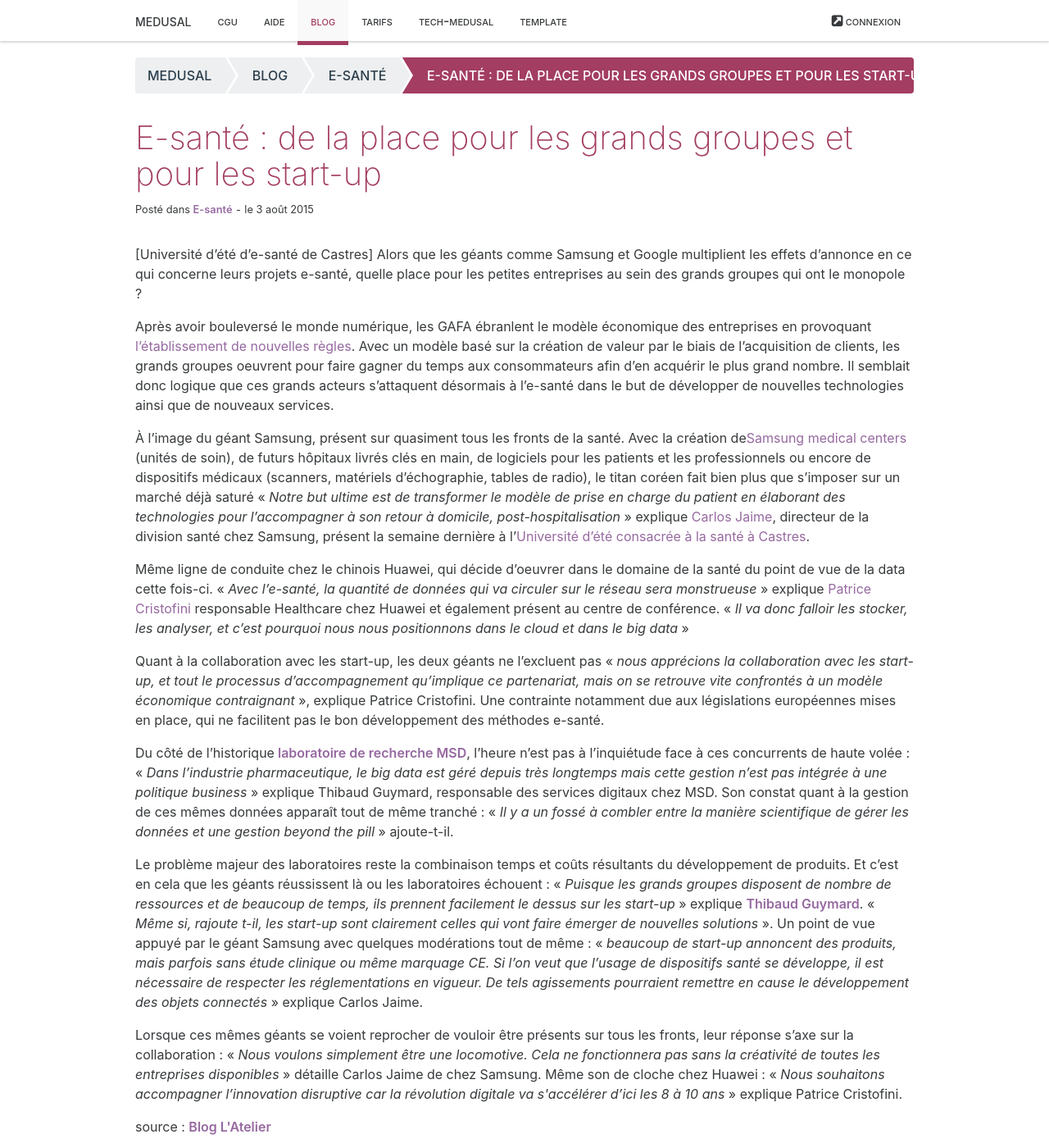
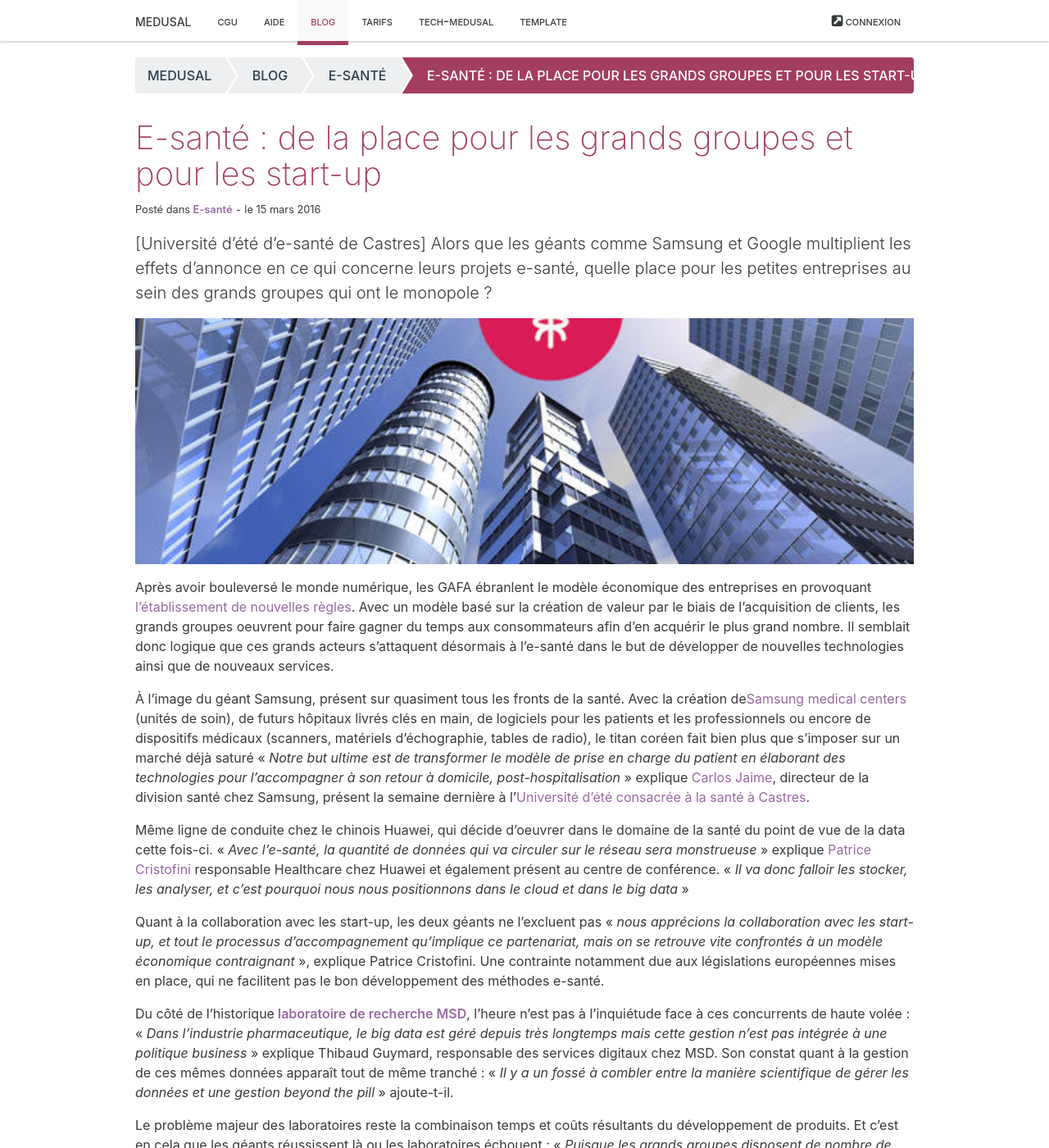
Before and after one commit to medusal/medusal.github.io, a Jekyll site: the page built from _posts/2015-08-03-latelier-e-sante-de-la-place-pour-les-grands-groupes-et-pour-les-start-up.html, in a window 1280 px wide and 1400 px high. Shown: the whole window at 82% size. Built offline with Jekyll 4.4.1, drawn with Linux system fonts in a browser that asks for light colours.

Commit message:
Update from Forestry.io - 2015-08-03-latelier-e-sante-de-la-place-pour-les-grands-groupes-et-pour-les-start-up.html

```diff
--- a/_posts/2015-08-03-latelier-e-sante-de-la-place-pour-les-grands-groupes-et-pour-les-start-up.html
+++ b/_posts/2015-08-03-latelier-e-sante-de-la-place-pour-les-grands-groupes-et-pour-les-start-up.html
@@ -1,15 +1,17 @@
 ---
 title: 'E-santé : de la place pour les grands groupes et pour les start-up'
-date: 2015-08-03 10:51:10.000000000 +02:00
+date: '2016-03-15 08:51:00'
 type: post
 categories:
 - E-sante
 tags: []
-banner: null
-excerpt: ''
+banner: "/assets/atelier-grands-groupes-attaquent-e-sante.jpg"
+excerpt: "[Université d’été d’e-santé de Castres] Alors que les géants comme Samsung
+  et Google multiplient les effets d’annonce en ce qui concerne leurs projets e-santé,
+  quelle place pour les petites entreprises au sein des grands groupes qui ont le
+  monopole ?"
 author: Yacine Sedrati
 ---
-<p>[Université d’été d’e-santé de Castres] Alors que les géants comme Samsung et Google multiplient les effets d’annonce en ce qui concerne leurs projets e-santé, quelle place pour les petites entreprises au sein des grands groupes qui ont le monopole ?</p>
 <p style="font-weight:inherit;font-style:inherit;">Après avoir bouleversé le monde numérique, les GAFA ébranlent le modèle économique des entreprises en provoquant <a style="font-weight:inherit;font-style:inherit;" href="http://www.fabernovel.com/fr/work/study-gafanomics-new-economy-new-rules/">l’établissement de nouvelles règles</a>. Avec un modèle basé sur la création de valeur par le biais de l’acquisition de clients, les grands groupes oeuvrent pour faire gagner du temps aux consommateurs afin d’en acquérir le plus grand nombre. Il semblait donc logique que ces grands acteurs s’attaquent désormais à l’e-santé dans le but de développer de nouvelles technologies ainsi que de nouveaux services.</p>
 <p style="font-weight:inherit;font-style:inherit;"><!--more--></p>
 <p style="font-weight:inherit;font-style:inherit;">À l’image du géant Samsung, présent sur quasiment tous les fronts de la santé. Avec la création de<a style="font-weight:inherit;font-style:inherit;" href="http://english.samsunghospital.com/main/english.do">Samsung medical centers</a> (unités de soin), de futurs hôpitaux livrés clés en main, de logiciels pour les patients et les professionnels ou encore de dispositifs médicaux (scanners, matériels d’échographie, tables de radio), le titan coréen fait bien plus que s’imposer sur un marché déjà saturé « <i><em style="font-weight:inherit;">Notre but ultime est de transformer le modèle de prise en charge du patient en élaborant des technologies pour l’accompagner à son retour à domicile, post-hospitalisation</em></i> » explique <a style="font-weight:inherit;font-style:inherit;" href="https://www.linkedin.com/profile/view?id=21648832&amp;authType=NAME_SEARCH&amp;authToken=0HMo&amp;locale=en_US&amp;srchid=2774001581436279030726&amp;srchindex=1&amp;srchtotal=571&amp;trk=vsrp_people_res_name&amp;trkInfo=VSRPsearchId%3A2774001581436279030726%2CVSRPtargetId%3A21648832%2CVSRPcmpt%3Aprimary%2CVSRPnm%3Atrue">Carlos Jaime</a>, directeur de la division santé chez Samsung, présent la semaine dernière à l’<a style="font-weight:inherit;font-style:inherit;" href="http://www.universite-esante.com/fr/">Université d’été consacrée à la santé à Castres</a>.</p>
@@ -18,4 +20,7 @@ author: Yacine Sedrati
 <p style="font-weight:inherit;font-style:inherit;">Du côté de l’historique<a href="http://www.msd-france.com/Pages/home.aspx"> laboratoire de recherche MSD</a>, l’heure n’est pas à l’inquiétude face à ces concurrents de haute volée : « <em>Dans l’industrie pharmaceutique, le big data est géré depuis très longtemps mais cette gestion n’est pas intégrée à une politique business</em> » explique Thibaud Guymard, responsable des services digitaux chez MSD. Son constat quant à la gestion de ces mêmes données apparaît tout de même tranché : « <em>Il y a un fossé à combler entre la manière scientifique de gérer les données et une gestion </em><em>beyond the pill </em>» ajoute-t-il.</p>
 <p dir="ltr">Le problème majeur des laboratoires reste la combinaison temps et coûts résultants du développement de produits. Et c’est en cela que les géants réussissent là ou les laboratoires échouent : « <em>Puisque les grands groupes disposent de nombre de ressources et de beaucoup de temps, ils prennent facilement le dessus sur les start-up</em> » explique <a href="https://www.linkedin.com/in/thibaudguymard">Thibaud Guymard</a>. « <em>Même si, rajoute t-il, les start-up sont clairement celles qui vont faire émerger de nouvelles solutions</em> ». Un point de vue appuyé par le géant Samsung avec quelques modérations tout de même : « <em>beaucoup de start-up annoncent des produits, mais parfois sans étude clinique ou même marquage CE. Si l’on veut que l’usage de dispositifs santé se développe, il est nécessaire de respecter les réglementations en vigueur. De tels agissements pourraient remettre en cause le développement des objets connectés</em> » explique Carlos Jaime.</p>
 <p dir="ltr">Lorsque ces mêmes géants se voient reprocher de vouloir être présents sur tous les fronts, leur réponse s’axe sur la collaboration : « <em>Nous voulons simplement être une locomotive. Cela ne fonctionnera pas sans la créativité de toutes les entreprises disponibles </em>» détaille Carlos Jaime de chez Samsung. Même son de cloche chez Huawei : « <em>Nous souhaitons accompagner l’innovation disruptive car la révolution digitale va s'accélérer d’ici les 8 à 10 ans</em> » explique Patrice Cristofini.</p>
-<p dir="ltr">source : <a href="http://www.atelier.net/trends/articles/e-sante-de-place-grands-groupes-start_436504" target="_blank">Blog L'Atelier</a></p>
+<h2>Source</h2>
+<ul>
+  <li>"<a href="http://www.atelier.net/trends/articles/e-sante-de-place-grands-groupes-start_436504">Blog L'Atelier</a>"</li>
+</ul>
```
Also changed, not shown: assets/atelier-grands-groupes-attaquent-e-sante.jpg (added).
